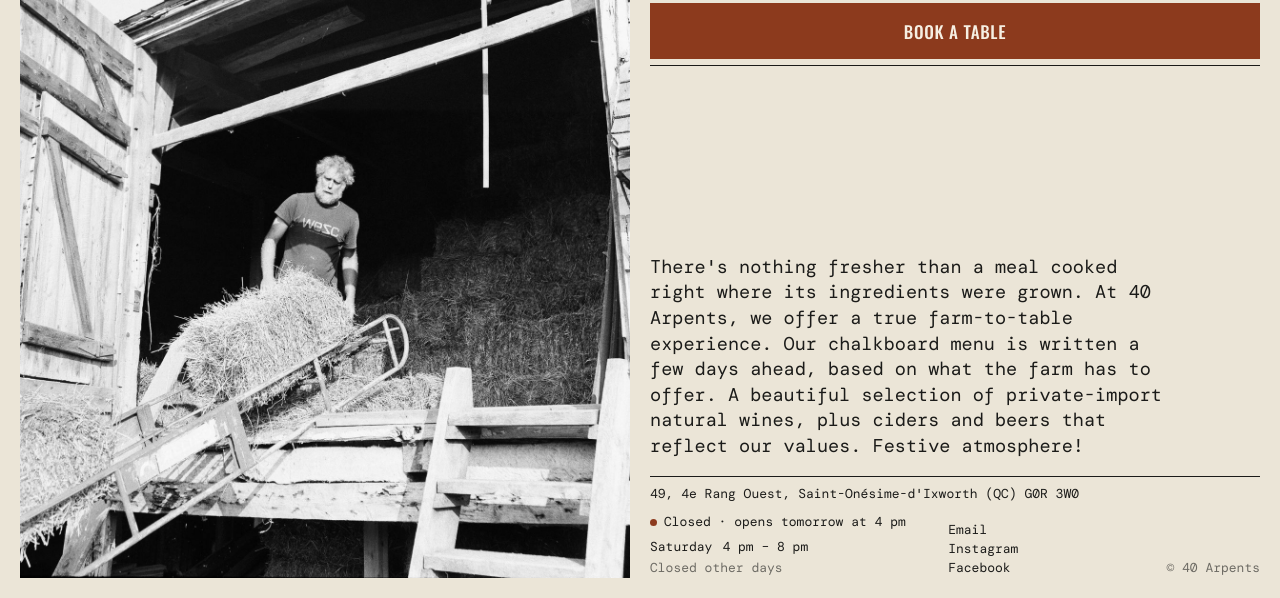
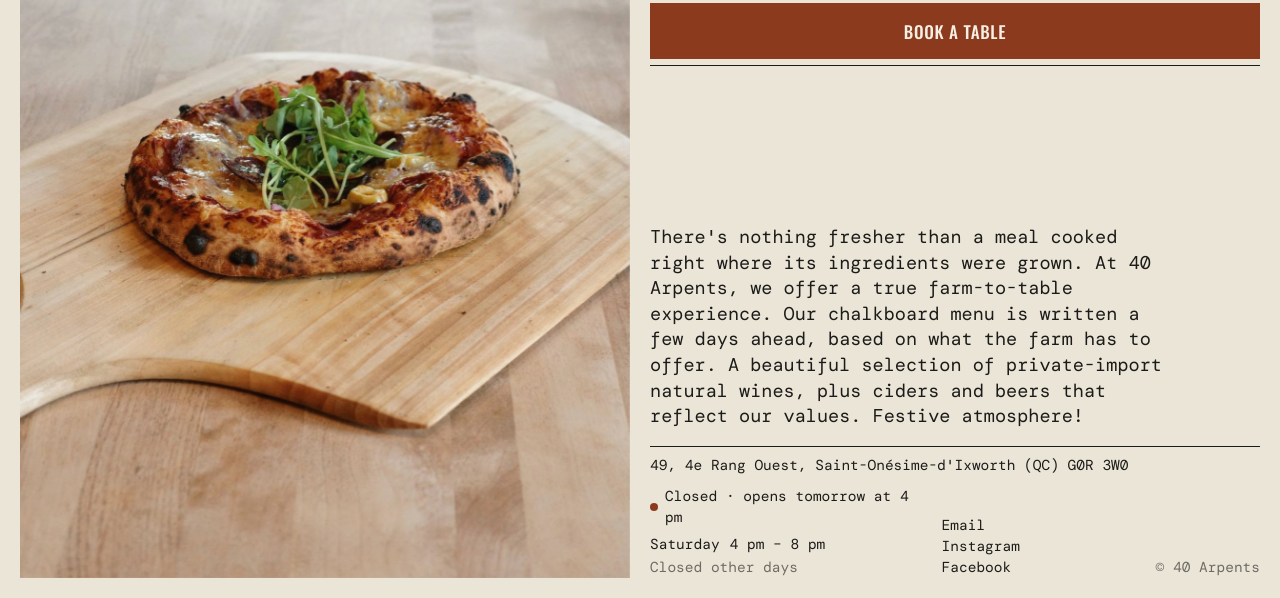
Before and after one commit to 40Arpents/40arpents-site, a plain HTML site: page index.html in a window 1280 px wide. Shown: the part 202-800 px from the top of the page. Drawn offline with nearby package versions, Linux system fonts and the light colour scheme.

Commit message:
Infos du bas 10 % plus grandes, photos aux 4 secondes
Co-Authored-By: Claude Opus 5.5 <noreply@anthropic.com>
Claude-Session: https://claude.ai/code/session_01B2EgMRJG3hjhHmwuZPgfXB

```diff
--- a/index.html
+++ b/index.html
@@ -90,12 +90,12 @@ a:hover{color:var(--accent)}
    ========================================================= */
 .body{display:flex;flex-direction:column;justify-content:flex-end;padding-top:24px}
 .about{font-size:clamp(15px,1.45vw,19px);line-height:1.38;margin-bottom:16px;max-width:46ch}
-.addr{border-top:1px solid var(--ink);padding:8px 0 10px;font-size:13px}
+.addr{border-top:1px solid var(--ink);padding:8px 0 10px;font-size:14.5px}
 .addr a{text-decoration:none}
-.info{display:grid;grid-template-columns:1.4fr 1fr auto;gap:18px;font-size:13px;align-items:end}
+.info{display:grid;grid-template-columns:1.4fr 1fr auto;gap:20px;font-size:14.5px;align-items:end}
 .info ul{list-style:none}
 .status{display:flex;align-items:center;gap:7px;margin-bottom:6px}
-.status i{width:7px;height:7px;border-radius:50%;background:var(--accent);flex:none}
+.status i{width:8px;height:8px;border-radius:50%;background:var(--accent);flex:none}
 .status.open i{background:#4c7a37}
 #hours > div{display:flex;flex-wrap:wrap;column-gap:10px}
 .hours .d{min-width:0}
@@ -185,7 +185,7 @@ const CONFIG = {
 
   /* Photos de gauche : diaporama en fondu, dans un ordre aléatoire à chaque visite */
   photos: Array.from({length:19}, (_,i)=>`images/photo-${String(i+1).padStart(2,"0")}.jpg`),
-  slideSeconds: 6,
+  slideSeconds: 4,
 
   /* --- Synchronisation Google Business ---
      L'horaire est lu dans hours.json, que GitHub met à jour chaque jour à midi
```
